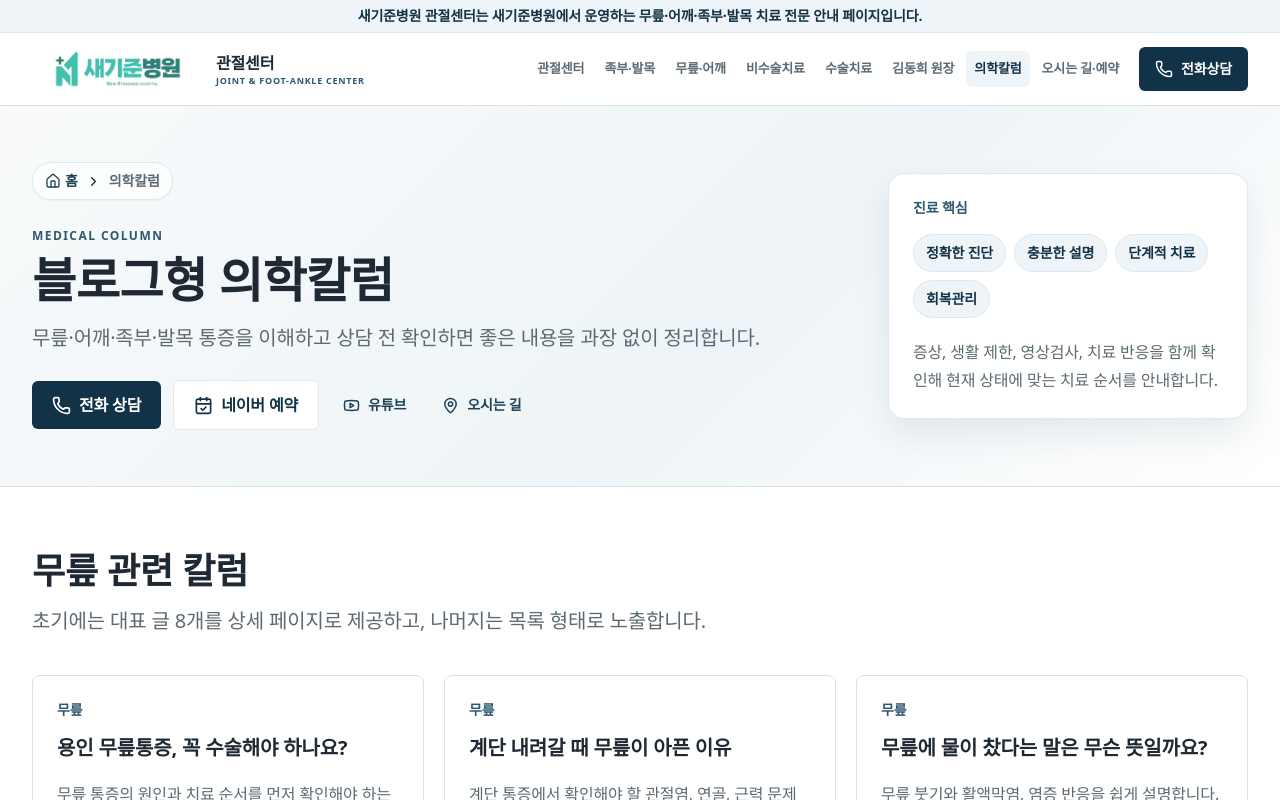
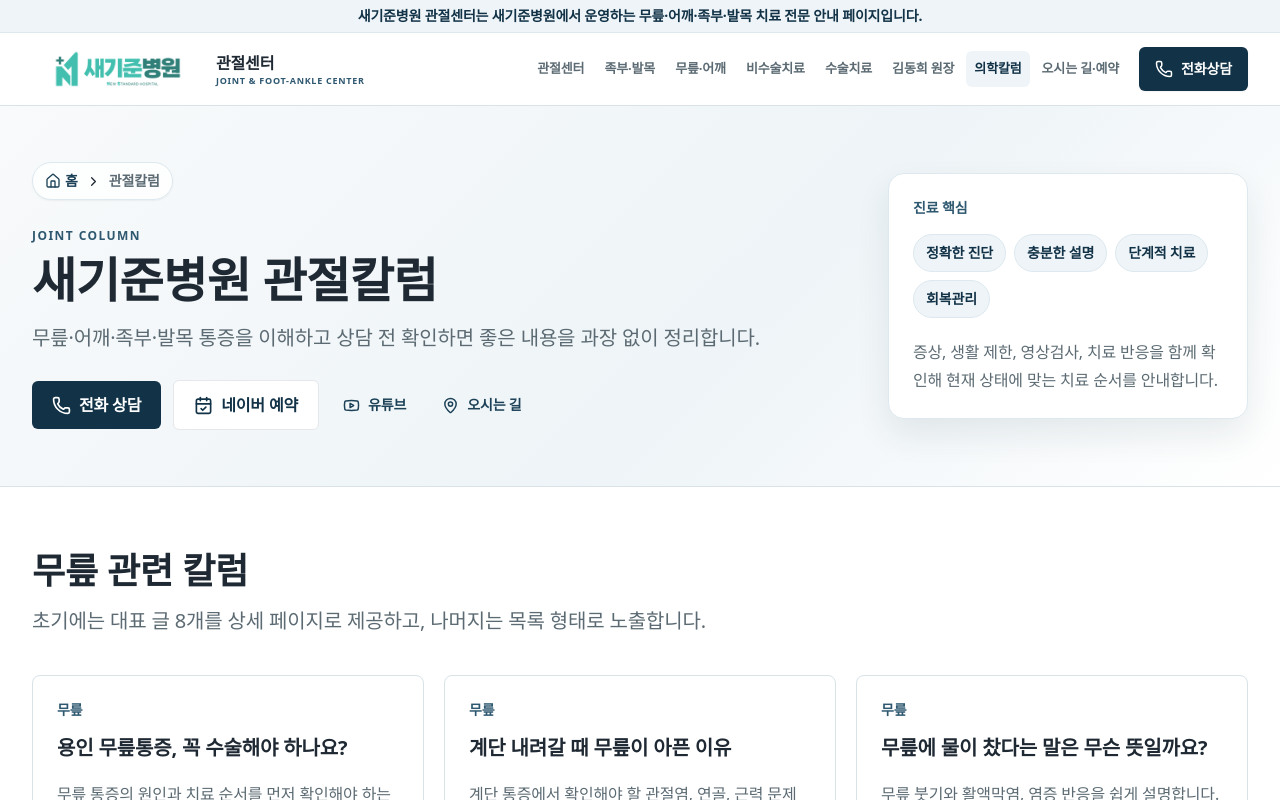
Before and after one commit to hanjinjangspine/joint.new-standard, a Next.js app: page /column in a window 1280 px wide. Shown: the top 800 px of the page. Built offline with nearby package versions, Linux system fonts and the light colour scheme; no server answers.

Commit message:
Rename joint center columns to joint articles

```diff
--- a/app/column/[slug]/page.tsx
+++ b/app/column/[slug]/page.tsx
@@ -21,14 +21,14 @@
 
   if (!column) {
     return createMetadata({
-      title: "의학칼럼 | 새기준병원 관절센터",
-      description: "새기준병원 관절센터 의학칼럼입니다.",
+      title: "관절칼럼 | 새기준병원 관절센터",
+      description: "새기준병원 관절센터 관절칼럼입니다.",
       path: "/column"
     });
   }
 
   return createMetadata({
-    title: `${column.title} | 새기준병원 관절센터`,
+    title: `${column.title} | 새기준병원 관절칼럼`,
     description: column.description,
     path: `/column/${column.slug}`,
     keywords: [column.title, `${column.category} 통증`, "새기준병원 관절센터"]
@@ -50,7 +50,7 @@
         title={column.title}
         description={column.description}
         breadcrumb={[
-          { label: "의학칼럼", href: "/column" },
+          { label: "관절칼럼", href: "/column" },
           { label: column.title }
         ]}
       />
--- a/app/column/page.tsx
+++ b/app/column/page.tsx
@@ -7,11 +7,11 @@
 import { createMetadata } from "@/lib/seo";
 
 export const metadata: Metadata = createMetadata({
-  title: "블로그형 의학칼럼 | 새기준병원 관절센터",
+  title: "새기준병원 관절칼럼 | 무릎·어깨·족부·발목 치료정보",
   description:
-    "무릎통증, 어깨통증, 족부·발목질환, 무지외반증, 발목불안정증, 관절주사, 관절내시경 등 새기준병원 관절센터 의학칼럼.",
+    "새기준병원 관절칼럼은 무릎, 어깨, 족부·발목 질환과 관절 통증, 수술 후 회복관리 정보를 환자분들이 이해하기 쉽게 정리한 공식 콘텐츠입니다.",
   path: "/column",
-  keywords: ["용인 무릎통증 칼럼", "용인 어깨통증 칼럼", "용인 발목통증 칼럼", "관절 의학칼럼"]
+  keywords: ["용인 무릎통증 칼럼", "용인 어깨통증 칼럼", "용인 발목통증 칼럼", "관절칼럼"]
 });
 
 export default function ColumnPage() {
@@ -22,10 +22,10 @@
   return (
     <>
       <PageHero
-        eyebrow="Medical Column"
-        title="블로그형 의학칼럼"
+        eyebrow="Joint Column"
+        title="새기준병원 관절칼럼"
         description="무릎·어깨·족부·발목 통증을 이해하고 상담 전 확인하면 좋은 내용을 과장 없이 정리합니다."
-        breadcrumb={[{ label: "의학칼럼" }]}
+        breadcrumb={[{ label: "관절칼럼" }]}
       />
       <main>
         <section className="px-4 py-16 sm:px-6 lg:px-8">
```
